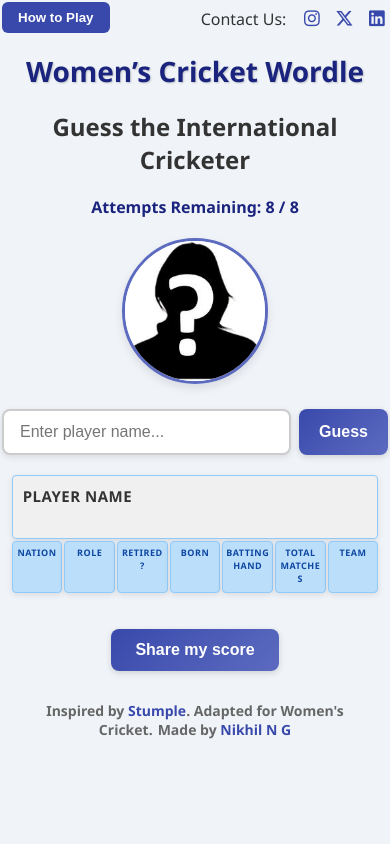
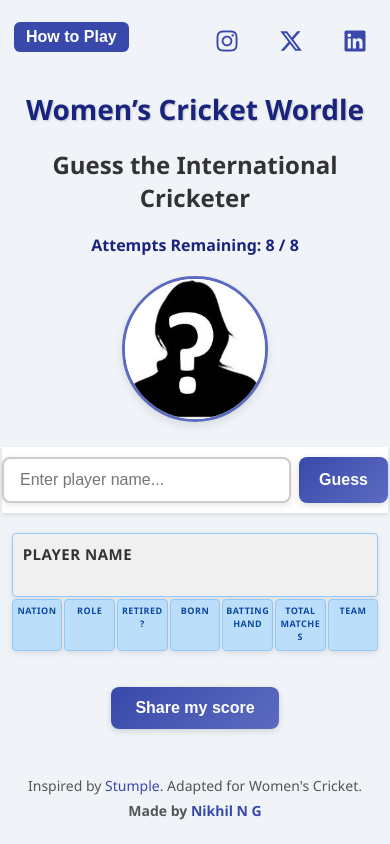
Before and after one commit to nikhilng99/cricket-wordle, a React (Vite) app: page / in a window 390 px wide. Built offline with nearby package versions, Linux system fonts and the light colour scheme.

Commit message:
Bugs and fix

```diff
--- a/src/App.jsx
+++ b/src/App.jsx
@@ -10,7 +10,7 @@ import '@fortawesome/fontawesome-free/css/all.min.css';
 
 const MAX_ATTEMPTS = 8;
 const MAX_GAMES_PER_DAY = 3;
-const DISABLE_LIMIT = true;
+const DISABLE_LIMIT = false;
 
 function App() {
   const [mysteryPlayer, setMysteryPlayer] = useState(null);
@@ -130,7 +130,6 @@ function App() {
           <button className="how-to-play-button" onClick={() => setShowHowToPlay(true)}>How to Play</button>
         </div>
         <div className="contact-us">
-          <span>Contact Us: </span>
           <a href="https://www.instagram.com/wicket.wispers/" target="_blank"><i className="fab fa-instagram"></i></a>
           <a href="https://x.com/WicketWispers" target="_blank"><i className="fab fa-x-twitter"></i></a>
           <a href="https://www.linkedin.com/in/nikhil-n-g-48a7711a0/" target="_blank"><i className="fab fa-linkedin"></i></a>
@@ -169,6 +168,7 @@ function App() {
 
       {limitReached ? (
             <div className="overlay-message">
+              <div className="limit-content">
                 <p className="limit-text">
                   <strong>You've played {MAX_GAMES_PER_DAY} games today!</strong>
                 </p>
@@ -181,6 +181,7 @@ function App() {
                 >
                   Close ✖
                 </button>
+              </div>
             </div>
       ) : (
         <>
@@ -246,13 +247,21 @@ function App() {
         mysteryPlayer={mysteryPlayer}
         maxAttempts={MAX_ATTEMPTS}
       />
+      <footer style={{
+          textAlign: "center",
+          padding: "16px 8px",
+          fontSize: "14px",
+          color: "#555",
+          lineHeight: "1.5"
+      }}>
+        <div>
+          Inspired by <a href="https://stumple.me/" target="_blank" rel="noopener noreferrer" style={{ color: "#3949ab", textDecoration: "none" }}>Stumple</a>. Adapted for Women's Cricket.
+        </div>
+        <div style={{ fontWeight: "bold", marginTop: "4px" }}>
+          Made by <a href="https://www.linkedin.com/in/nikhil-n-g-48a7711a0/" target="_blank" rel="noopener noreferrer" style={{ color: "#3949ab", textDecoration: "none" }}>Nikhil N G</a>
+        </div>
+      </footer>
 
-      <footer>
-          <strong>Inspired by <a href="https://stumple.me/" target="_blank">Stumple</a>. Adapted for Women's Cricket.</strong>
-        <span className="developer-credit">
-  Made by <a href="https://www.linkedin.com/in/nikhil-n-g-48a7711a0/" target="_blank" rel="noopener noreferrer">Nikhil N G</a>
-</span>
-      </footer>
     </div>
   );
 }
--- a/src/components/GuessInput.jsx
+++ b/src/components/GuessInput.jsx
@@ -45,7 +45,7 @@ export default function GuessInput({ onGuess, players, value, setValue, inputRef
   };
 
   return (
-    <div style={{ position: "relative", width: "100%", maxWidth: "400px", margin: "0 auto" }}>
+    <div className="sticky-input-wrapper">
   <div style={{ display: "flex", gap: "8px" }}>
     <input
       ref={inputRef}
--- a/src/index.css
+++ b/src/index.css
@@ -210,7 +210,7 @@ h1 {
 }
 
 .green { background-color: #6aaa64; color: white; }
-.orange { background-color: #f2a72d; color: white; }
+.orange { background-color: #f39c12; color: white; }
 .grey { background-color: #787c7e; color: white; }
 
 /* Hint arrows */
@@ -295,11 +295,26 @@ footer .developer-credit {
   font-weight: bold;
 }
 
+@keyframes fadeSlideIn {
+  0% {
+    opacity: 0;
+    transform: translateY(10px);
+  }
+  100% {
+    opacity: 1;
+    transform: translateY(0);
+  }
+}
+
+.guess-row {
+  animation: fadeSlideIn 0.3s ease forwards;
+}
+
 
 /* ---------- MOBILE FIX: Align header and guesses ---------- */
 @media (max-width: 600px) {
   .guess-grid-wrapper {
-    overflow-x: hidden;  /* No horizontal scroll */
+    overflow-x: visible;  /* No horizontal scroll */
     padding-bottom: 10px;
   }
 
@@ -359,3 +374,163 @@ footer .developer-credit {
     font-size: 9px; /* Adjust as needed */
   }
 }
+
+.sticky-input-wrapper {
+  position: sticky;      /* sticks while scrolling */
+  top: 10px;             /* distance from top */
+  z-index: 1000;         /* above other elements */
+  background: #fff;      /* match page background */
+  padding: 10px 0;
+  width: 100%;
+  max-width: 400px;
+  margin: 0 auto;
+  box-shadow: 0 2px 4px rgba(0,0,0,0.1); /* subtle shadow */
+}
+
+/* Overlay close buttons */
+.overlay-message .copy-button,
+.close-overlay-button {
+  background-color: #3949ab;      /* nice blue */
+  color: white;
+  border: none;
+  padding: 8px 16px;
+  border-radius: 8px;
+  font-size: 14px;
+  font-weight: bold;
+  cursor: pointer;
+  box-shadow: 0 2px 6px rgba(0,0,0,0.2);
+  transition: all 0.2s ease;
+}
+
+.overlay-message .copy-button:hover,
+.close-overlay-button:hover {
+  background-color: #5c6bc0;     /* lighter blue on hover */
+  transform: translateY(-2px);   /* subtle lift effect */
+}
+
+@media (max-width: 600px) {
+  .overlay-message .copy-button,
+  .close-overlay-button {
+    width: 100%;       /* full width on mobile */
+    text-align: center;
+  }
+}
+/* Mobile-specific adjustments for top bar */
+@media (max-width: 600px) {
+  .top-bar {
+    flex-direction: column;        /* Stack buttons vertically */
+    align-items: flex-start;       /* Align to left */
+    gap: 10px;                     /* Space between How to Play and Contact Us */
+    padding: 12px 16px 0 16px;     /* Add top padding so it's not crowded */
+  }
+
+  .top-bar .contact-us {
+    margin-top: 8px;               /* Extra spacing for easier clicking */
+    display: flex;
+    gap: 12px;                     /* Space between social icons */
+  }
+}
+/* Mobile-specific top bar adjustments */
+@media (max-width: 768px) {
+  .top-bar {
+    flex-direction: row;
+    justify-content: space-between;
+    align-items: center;
+    padding: 8px 12px;
+  }
+
+  .contact-us {
+    order: 2; /* push it to the right */
+    display: flex;
+    gap: 12px;
+  }
+
+  .contact-us a {
+    font-size: 24px; /* bigger icons for easier tapping */
+    padding: 6px;
+  }
+
+  .how-to-play-button {
+    order: 1; /* left side */
+    font-size: 16px;
+    padding: 6px 12px;
+  }
+}
+
+/* Mobile-specific How to Play overlay adjustments */
+@media (max-width: 768px) {
+  .how-to-play-content {
+    position: fixed;          /* fix it on the screen */
+    top: 50%;                 /* center vertically */
+    left: 50%;                /* center horizontally */
+    transform: translate(-50%, -50%); /* true center */
+    width: 90%;               /* almost full width */
+    max-height: 90vh;         /* fit within screen height */
+    overflow-y: auto;         /* scroll if content is too tall */
+    padding: 20px;
+    border-radius: 12px;
+    background-color: #fff;
+    box-shadow: 0 4px 12px rgba(0,0,0,0.25);
+    font-size: 14px;
+    z-index: 1000;
+  }
+
+  .how-to-play-content h2 {
+    font-size: 18px;
+    margin-bottom: 12px;
+  }
+
+  .how-to-play-content ul li {
+    margin-bottom: 10px;
+  }
+
+  .copy-button {
+    font-size: 16px;
+    padding: 10px 16px;
+    width: 100%;       /* full width for easy tapping */
+    margin-top: 10px;
+    border-radius: 8px;
+  }
+}
+/* Desktop Social Media Icon Size */
+@media (min-width: 769px) {
+  .contact-us a i {
+    font-size: 28px;  /* increase icon size */
+    margin-left: 12px; /* space between icons */
+    transition: transform 0.2s;
+  }
+
+  .contact-us a i:hover {
+    transform: scale(1.2); /* small hover zoom effect */
+    color: #3949ab;        /* optional hover color */
+  }
+}
+/* Center daily limit overlay on mobile */
+@media (max-width: 768px) {
+  .overlay-message {
+    display: flex;
+    justify-content: center;  /* horizontal center */
+    align-items: center;      /* vertical center */
+    padding: 10px;            /* some padding so it doesn’t touch edges */
+  }
+
+  .limit-content {
+    max-width: 90%;           /* almost full width */
+    width: 100%;
+    padding: 20px;
+    border-radius: 12px;
+    text-align: center;
+    box-shadow: 0 4px 12px rgba(0,0,0,0.25);
+  }
+
+  .limit-text {
+    font-size: 18px;          /* readable on mobile */
+  }
+
+  .close-overlay-button {
+    width: 100%;              /* full width for easy tapping */
+    padding: 12px 20px;
+    font-size: 16px;
+    margin-top: 15px;
+  }
+}
```
Lines whose indentation alone changed are shown as unchanged.
